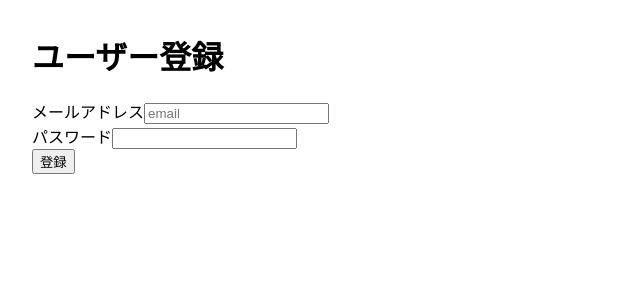
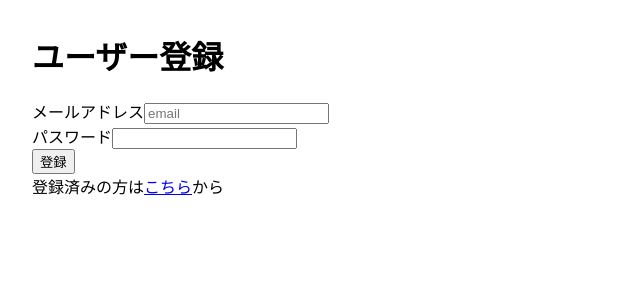
Before and after one commit to ryuichi-maeda/fusic_gasshuku_202210, a React (Create React App) app: page /signup in a window 1280 px wide. Shown: the top 300 px of the page, without its empty margins (0-640 px from the left). Built offline with nearby package versions, Linux system fonts and the light colour scheme; no server answers.

Commit message:
登録からログイン画面に飛べるよう修正

```diff
--- a/src/components/Home.jsx
+++ b/src/components/Home.jsx
@@ -20,6 +20,7 @@ const Home = () => {
         <Link to="/sunamoto">sunamoto</Link>
         <br />
         <Link to="/kawanishi">kawanishi</Link>
+        <br />
         <button onClick={handleLogout}>ログアウト</button>
       </div>
     );
--- a/src/components/SignUp.jsx
+++ b/src/components/SignUp.jsx
@@ -33,6 +33,9 @@ const SignUp = () => {
         <div>
           <button>登録</button>
         </div>
+        <div>
+          登録済みの方は<Link to="/login">こちら</Link>から
+        </div>
       </form>
     </div>
   );
```
